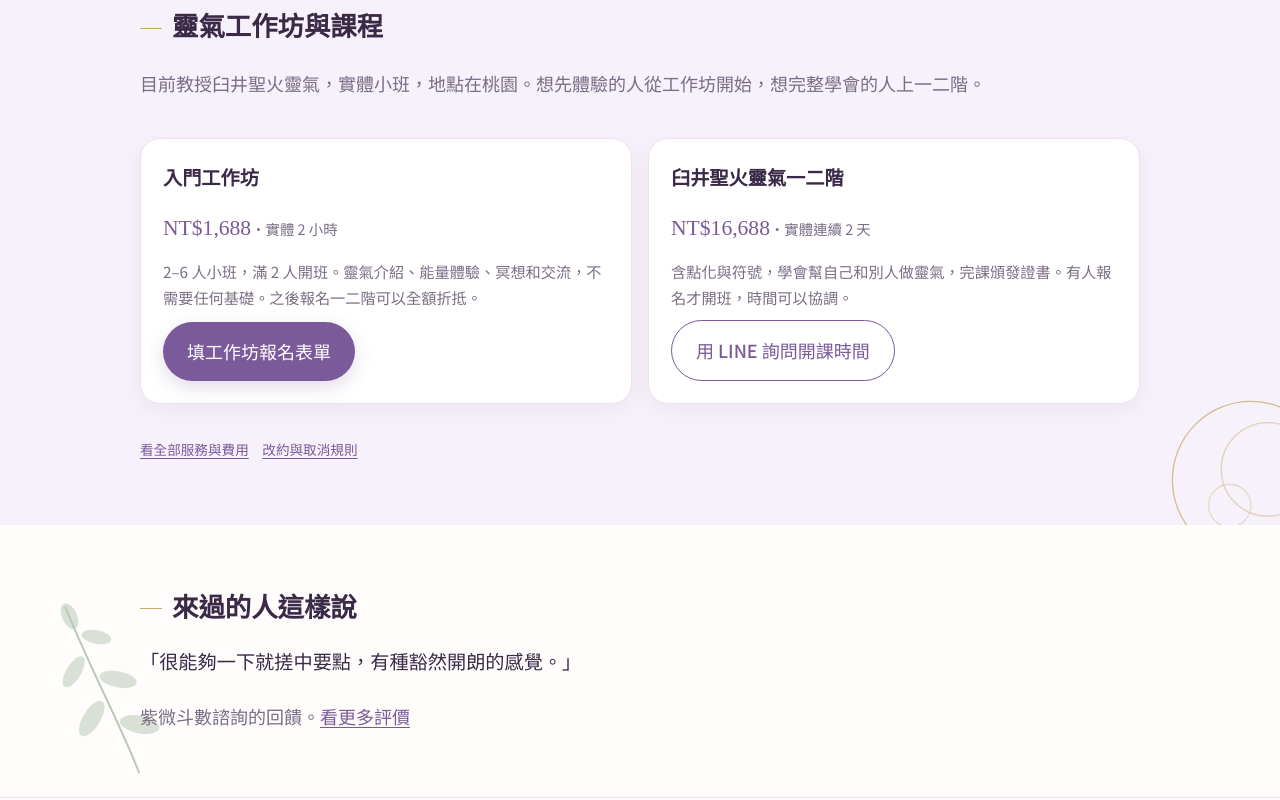
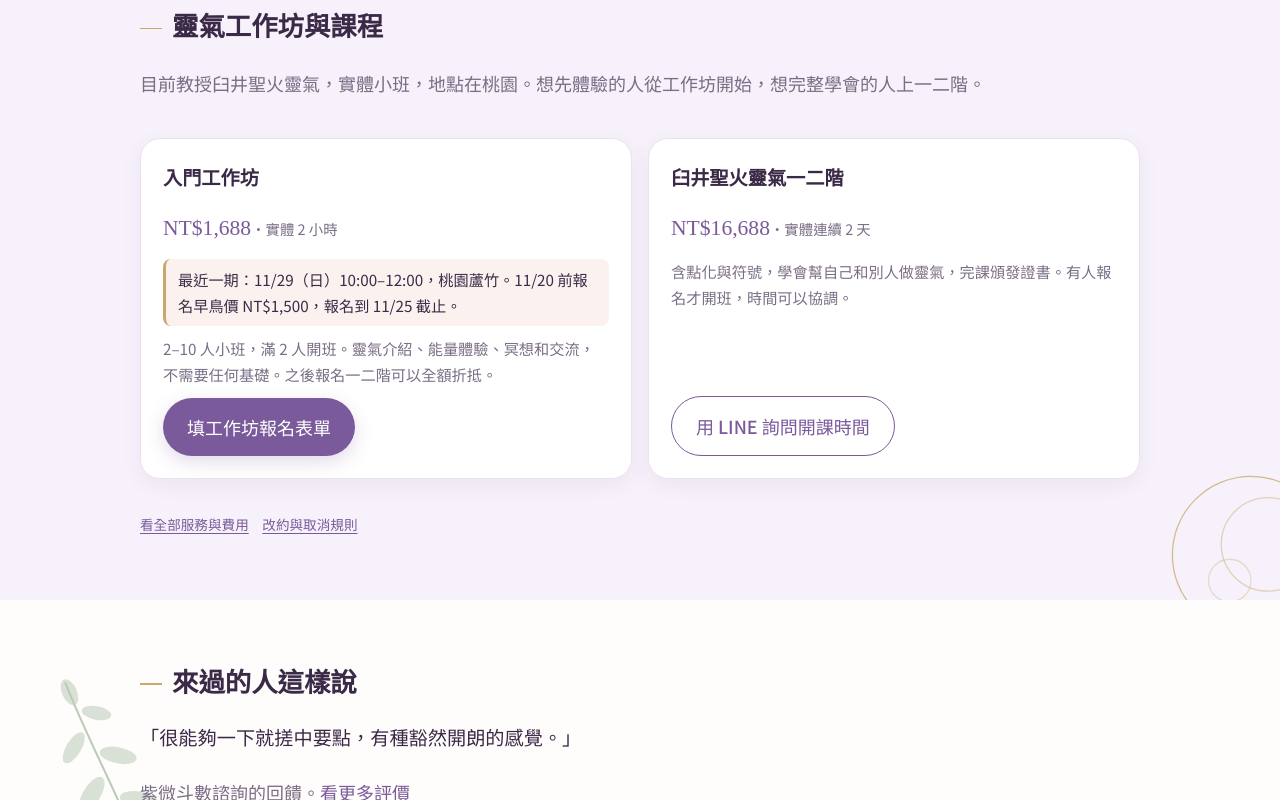
Before and after one commit to veraflying/vera-healingnocheckin, a plain HTML site: page index.html in a window 1280 px wide. Shown: the part 970-1770 px from the top of the page. Drawn offline with Linux system fonts and the light colour scheme.

Commit message:
Workshop: class size 2-10, show next session date and early-bird price on home
Co-Authored-By: Claude Fable 5.2 <noreply@anthropic.com>
Claude-Session: https://claude.ai/code/session_01FbnQPHYJcyrsdmrWLwaT6k

```diff
--- a/index.html
+++ b/index.html
@@ -60,7 +60,8 @@
     <div class="course">
       <b>入門工作坊</b>
       <p class="price">NT$1,688<span>・實體 2 小時</span></p>
-      <p class="d">2–6 人小班，滿 2 人開班。靈氣介紹、能量體驗、冥想和交流，不需要任何基礎。之後報名一二階可以全額折抵。</p>
+      <p class="next">最近一期：11/29（日）10:00–12:00，桃園蘆竹。11/20 前報名早鳥價 NT$1,500，報名到 11/25 截止。</p>
+      <p class="d">2–10 人小班，滿 2 人開班。靈氣介紹、能量體驗、冥想和交流，不需要任何基礎。之後報名一二階可以全額折抵。</p>
       <a class="btn" href="https://forms.gle/31xfHaLxk3f94HTD6" target="_blank" rel="noopener">填工作坊報名表單</a>
     </div>
     <div class="course">
--- a/order.js
+++ b/order.js
@@ -11,7 +11,7 @@
     {c:0,n:"雙人同行｜全效合盤",p:4999,d:"兩位的命盤加上深度關係合盤，110–160 分鐘。",z:1},
     {c:1,n:"靈氣療癒｜遠距",p:999,d:"靈氣簡單說，就是用手掌陪你放鬆的日式療法。遠距進行，住哪裡都可以。"},
     {c:1,n:"靈氣療癒｜實體",p:1399,d:"面對面進行，地點在桃園。"},
-    {c:1,n:"臼井聖火靈氣｜入門工作坊",p:1688,d:"實體 2 小時，2–6 人小班，滿 2 人開班。靈氣介紹、能量體驗、冥想和交流。之後報名一二階可以全額折抵。",link:["填工作坊報名表單","https://forms.gle/31xfHaLxk3f94HTD6"]},
+    {c:1,n:"臼井聖火靈氣｜入門工作坊",p:1688,d:"實體 2 小時，2–10 人小班，滿 2 人開班。靈氣介紹、能量體驗、冥想和交流。之後報名一二階可以全額折抵。",link:["填工作坊報名表單","https://forms.gle/31xfHaLxk3f94HTD6"]},
     {c:1,n:"臼井聖火靈氣｜一二階",p:16688,d:"實體連續 2 天，含點化與符號，頒發證書。有人報名才開班。",link:["用 LINE 詢問開課時間","https://lin.ee/IuBJs3j"]},
     {c:2,n:"紫靈牌占卜｜單個問題",p:299,d:"15–20 分鐘，適合想先問一件具體的事。"}
   ];
--- a/site.css
+++ b/site.css
@@ -72,6 +72,7 @@ h3{margin:0;font-size:1.05rem}
 .course b{font-family:var(--font-display);font-size:1.2rem}
 .course .price{margin:0;font-family:var(--font-display);font-size:1.35rem;color:var(--plum)}
 .course .price span{font-family:var(--font-body,inherit);font-size:.9rem;color:var(--mute)}
+.course .next{margin:0;font-size:.95rem;line-height:1.7;background:var(--pink);border-left:3px solid var(--gold);border-radius:8px;padding:8px 12px}
 .course .d{margin:0;font-size:.95rem;color:var(--mute);line-height:1.7;flex:1}
 @media (min-width:720px){.courses{grid-template-columns:1fr 1fr}}
 .door{display:grid;grid-template-columns:auto 1fr auto;gap:4px 16px;align-items:center;text-decoration:none;color:var(--ink);background:#fff;border:1px solid var(--line);border-radius:20px;padding:18px 20px;box-shadow:0 6px 20px rgba(122,90,154,.07);transition:transform .2s ease,box-shadow .2s ease,border-color .2s ease}
```
